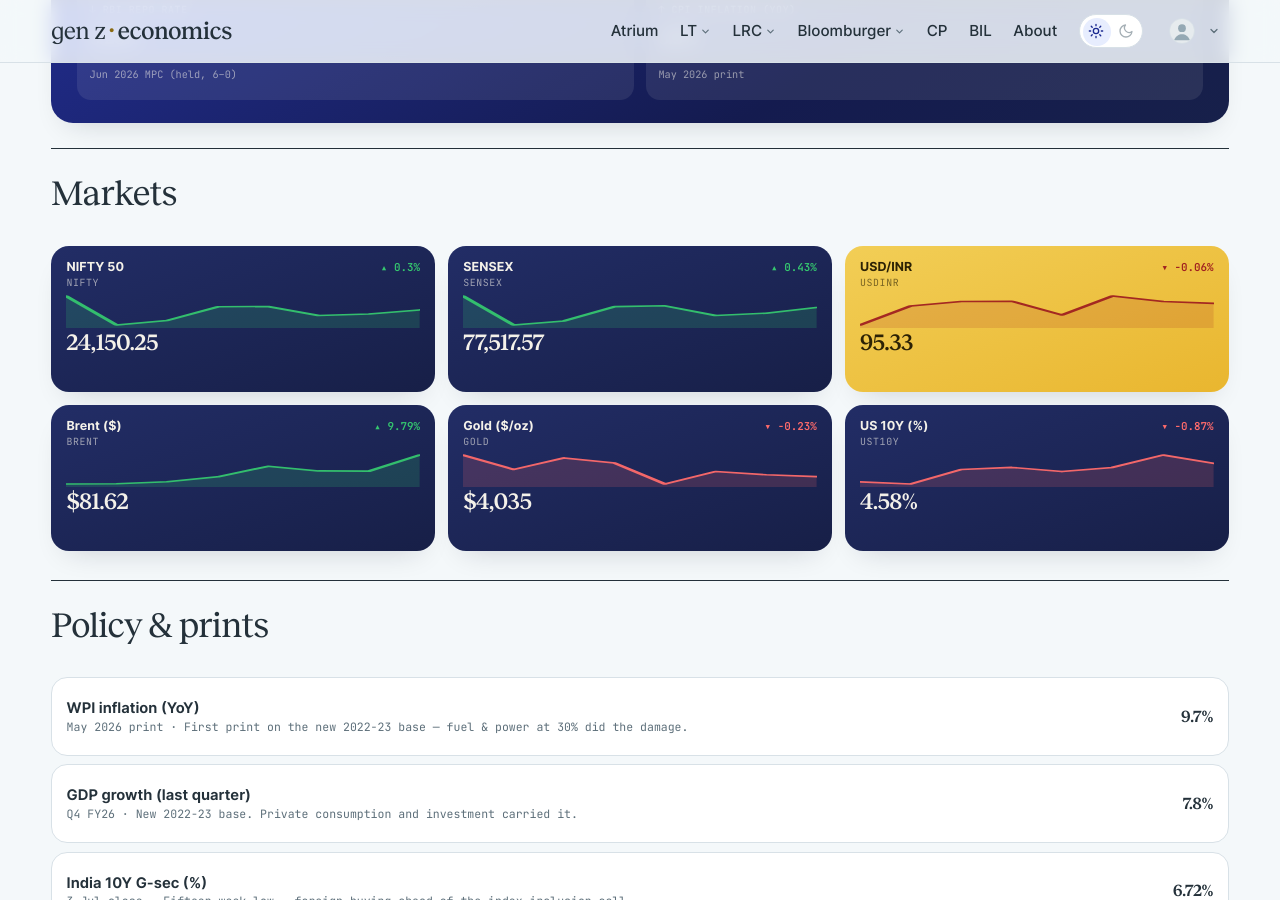
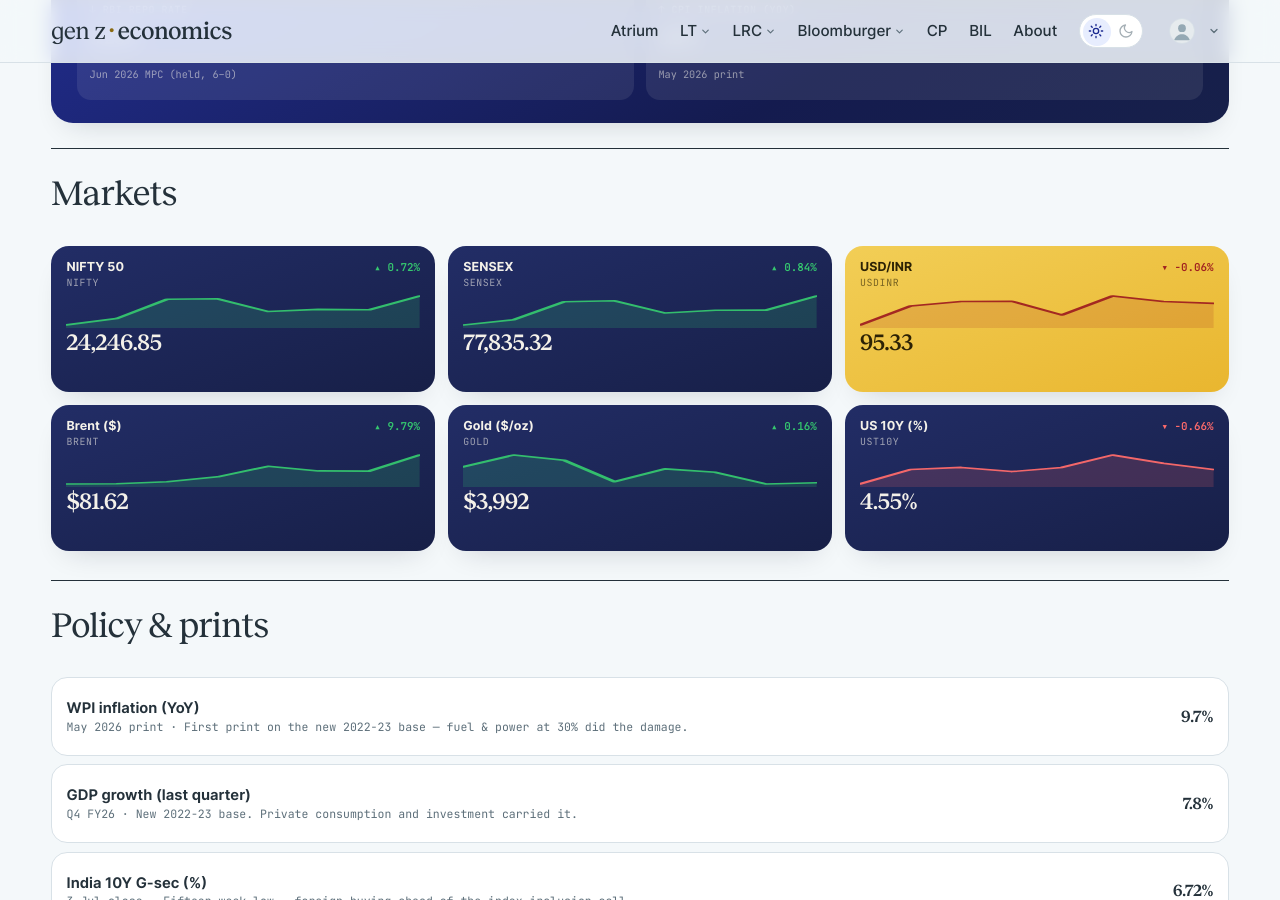
Before and after one commit to harsharya7021/genz-economics.com, a Jekyll site: the page built from macro-watch.html, in a window 1280 px wide and 900 px high, scrolled down 599 px. Built offline with Jekyll 4.4.1, drawn with Linux system fonts in a browser that asks for light colours; comment, search, counter and statistics services are not loaded.

Commit message:
data: morning market refresh

```diff
--- a/_data/macro.json
+++ b/_data/macro.json
@@ -1,34 +1,34 @@
 {
-  "as_of": "16 Jul 2026 close",
+  "as_of": "17 Jul 2026 close",
   "auto": {
     "nifty": {
       "label": "NIFTY 50",
-      "v": "24,150.25",
-      "chg": 0.3,
+      "v": "24,246.85",
+      "chg": 0.72,
       "spark": [
-        24398.699,
         23882.051,
         23962.801,
         24206.9,
         24211.0,
         24052.051,
         24078.5,
-        24150.25
+        24072.75,
+        24246.85
       ]
     },
     "sensex": {
       "label": "SENSEX",
-      "v": "77,517.57",
-      "chg": 0.43,
+      "v": "77,835.32",
+      "chg": 0.84,
       "spark": [
-        78180.719,
         76503.602,
         76741.82,
         77569.391,
         77616.398,
         77054.938,
         77185.43,
-        77517.57
+        77186.867,
+        77835.32
       ]
     },
     "usdinr": {
@@ -63,32 +63,32 @@
     },
     "gold": {
       "label": "Gold ($/oz)",
-      "v": "$4,035",
-      "chg": -0.23,
+      "v": "$3,992",
+      "chg": 0.16,
       "spark": [
-        4145.3,
         4070.9,
         4130.6,
         4104.1,
         3997.0,
         4061.1,
         4044.0,
-        4034.6
+        3985.6,
+        3991.8
       ]
     },
     "ust10y": {
       "label": "US 10Y (%)",
-      "v": "4.58%",
-      "chg": -0.87,
+      "v": "4.55%",
+      "chg": -0.66,
       "spark": [
-        4.49,
         4.48,
         4.55,
         4.56,
         4.54,
         4.56,
         4.62,
-        4.58
+        4.58,
+        4.55
       ]
     }
   },
--- a/_data/markets.yml
+++ b/_data/markets.yml
@@ -2,38 +2,38 @@
 # USD/INR) are refreshed each weekday morning by the market-data workflow;
 # the India 10Y G-Sec line is maintained by hand. Do not hand-edit the
 # live tickers — the job overwrites them.
-as_of: 16 Jul 2026
+as_of: 17 Jul 2026
 tickers:
 - symbol: NIFTY 50
   code: ^NSEI
-  value: 24,150.25
-  change: '+71.75'
-  pct: +0.30%
+  value: 24,246.85
+  change: '+174.10'
+  pct: +0.72%
   dir: up
   spark:
-  - 24398.699
   - 23882.051
   - 23962.801
   - 24206.9
   - 24211.0
   - 24052.051
   - 24078.5
-  - 24150.25
+  - 24072.75
+  - 24246.85
 - symbol: SENSEX
   code: BSE
-  value: 77,517.57
-  change: '+332.14'
-  pct: +0.43%
+  value: 77,835.32
+  change: '+648.45'
+  pct: +0.84%
   dir: up
   spark:
-  - 78180.719
   - 76503.602
   - 76741.82
   - 77569.391
   - 77616.398
   - 77054.938
   - 77185.43
-  - 77517.57
+  - 77186.867
+  - 77835.32
 - symbol: USD / INR
   code: FX
   value: '95.33'
```
